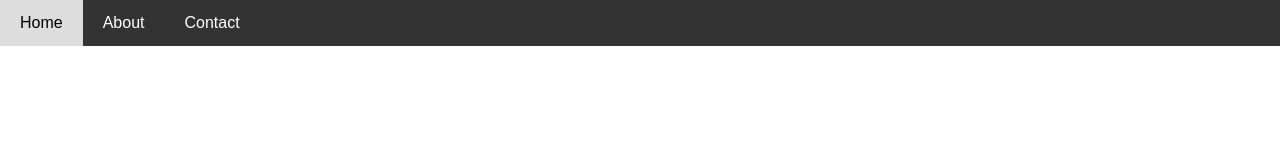
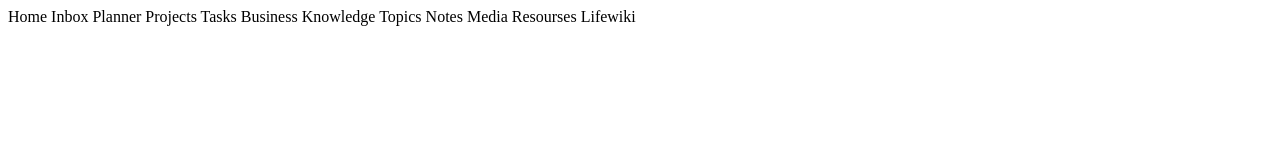
Before and after one commit to blurmood/notion-widget, a plain HTML site: page index.html in a window 1280 px wide. Drawn offline with Linux system fonts and the light colour scheme.

```diff
--- a/index.html
+++ b/index.html
@@ -1,37 +1 @@
-<!DOCTYPE html>
-<html>
-<head>
-<title>Navigation Bar</title>
-<style>
-  body {
-    margin: 0;
-    font-family: sans-serif;
-  }
-  .navbar {
-    overflow: hidden;
-    background-color: #333;
-  }
-  .navbar a {
-    float: left;
-    display: block;
-    color: white;
-    text-align: center;
-    padding: 14px 20px;
-    text-decoration: none;
-  }
-  .navbar a:hover {
-    background-color: #ddd;
-    color: black;
-  }
-</style>
-</head>
-<body>
-
-<div class="navbar">
-  <a href="#">Home</a>
-  <a href="#">About</a>
-  <a href="#">Contact</a>
-</div>
-
-</body>
-</html>
+Home Inbox Planner Projects Tasks Business Knowledge Topics Notes Media Resourses Lifewiki
```
